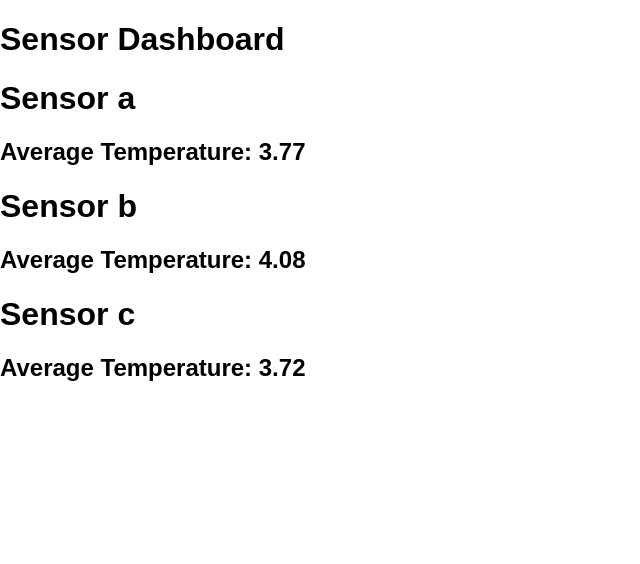
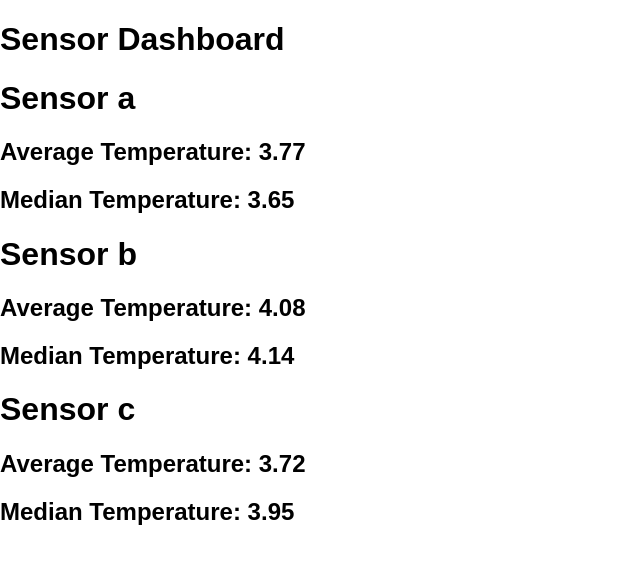
Before and after one commit to jp0123/sensor, a React (Create React App) app: page / in a window 1280 px wide. Shown: the top 564 px of the page, without its empty margins (0-640 px from the left). Built offline with nearby package versions, Linux system fonts and the light colour scheme.

Commit message:
Update Sensor component to render median temperature

```diff
--- a/src/components/Sensor.js
+++ b/src/components/Sensor.js
@@ -1,5 +1,6 @@
 import React from 'react'
 import calculateAverage from '../utility/calculateAverage';
+import calculateMedian from '../utility/calculateMedian';
 
 const Sensor = data => {
   const sensorDataById = data.data;
@@ -9,11 +10,13 @@ const Sensor = data => {
     temperatureArray.push(element.temperature);
   })
   const averageTemperature = calculateAverage(temperatureArray);
+  const medianTemperature = calculateMedian(temperatureArray);
 
   return (
     <div>
       <h1>{sensorId}</h1>
       <h2>Average Temperature: {averageTemperature}</h2>
+      <h2>Median Temperature: {medianTemperature}</h2>
     </div>
   )
 }
```
